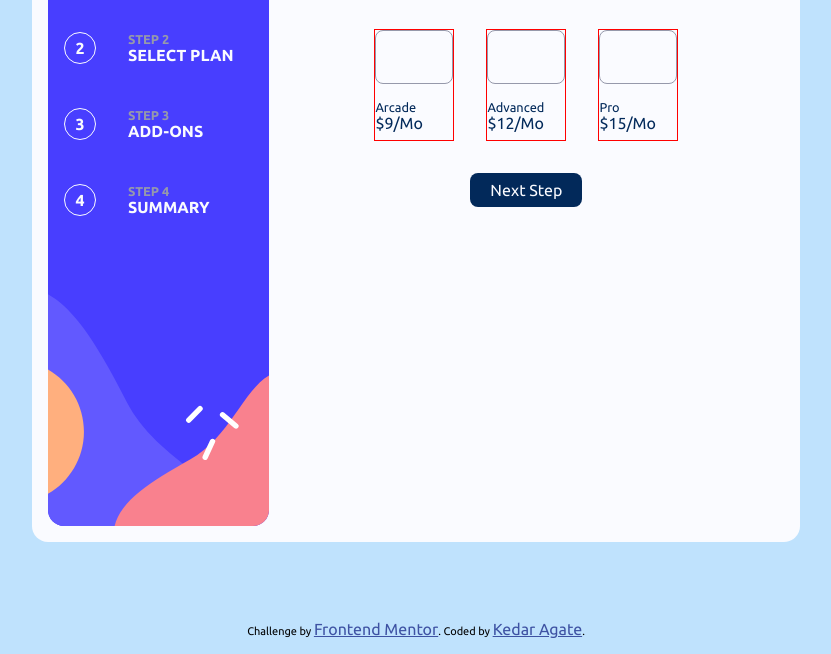
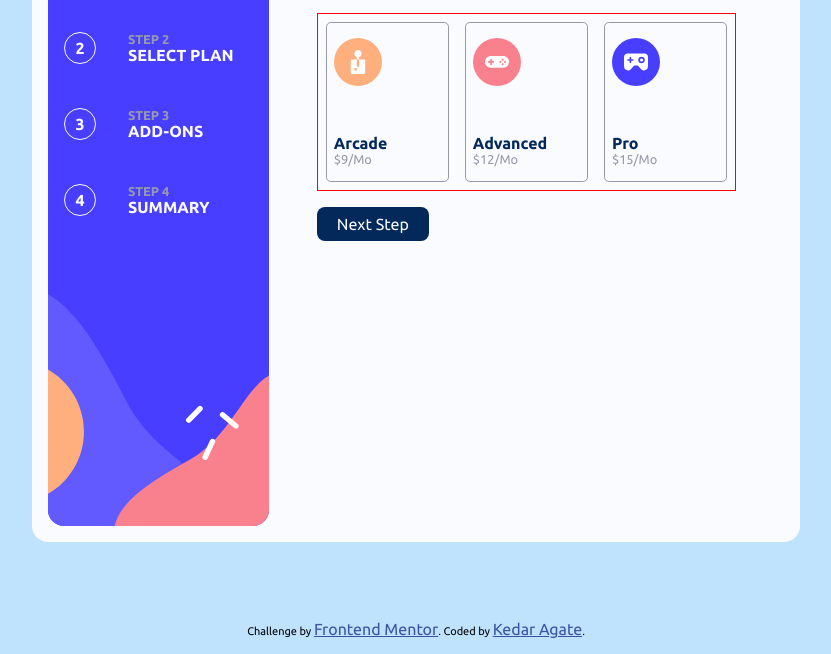
Before and after one commit to kedaragate/frontend-mentor-multistep-form, a plain HTML site: page plan-selection-page.html in a window 1280 px wide. Shown: the part 146-800 px from the top of the page, without its empty margins (224-1055 px from the left). Drawn offline with Linux system fonts and the light colour scheme.

Commit message:
step-2 radio button styling completed

```diff
--- a/plan-selection-page.html
+++ b/plan-selection-page.html
@@ -60,6 +60,10 @@
                 name="plan-option"
                 value="arcade"
               />
+              <img
+                src="./assets/images/icon-arcade.svg"
+                alt="arcade-plan-icon"
+              />
               <label for="plan-option-1"
                 >arcade <span value="9">$9/mo</span></label
               >
@@ -70,6 +74,10 @@
                 id="plan-option-2"
                 name="plan-option"
                 value="advanced"
+              />
+              <img
+                src="./assets/images/icon-advanced.svg"
+                alt="advanced-plan-icon"
               />
               <label for="plan-option-2"
                 >advanced <span value="12">$12/mo</span></label
@@ -82,16 +90,16 @@
                 name="plan-option"
                 value="pro"
               />
+              <img src="./assets/images/icon-pro.svg" alt="pro-plan-icon" />
               <label for="plan-option-3"
                 >pro <span value="15">$15/mo</span></label
               >
             </div>
           </div>
-          <div class="input-container">
-            <button type="submit" id="step-1-next-btn" class="btn">
-              Next Step
-            </button>
-          </div>
+
+          <button type="submit" id="step-2-next-btn" class="btn">
+            Next Step
+          </button>
         </form>
       </section>
     </main>
--- a/style.css
+++ b/style.css
@@ -152,6 +152,10 @@ body {
   outline: none;
   border: 0.5px solid var(--Marine-blue);
 }
+.step-1-next-btn {
+  align-self: flex-end;
+  justify-self: flex-end;
+}
 
 /*step 1 form styling end */
 
@@ -166,31 +170,52 @@ body {
   width: 100%;
   height: fit-content;
   display: flex;
-  justify-content: center;
+
   align-items: center;
   position: relative;
+  border: 1px solid red;
 }
 #step-2-form > .input-container > .plan-div {
-  width: 5rem;
-  height: 7rem;
+  width: 8rem;
+  height: 10rem;
   display: flex;
   flex-direction: column;
-  margin: 1rem;
-  border: 1px solid red;
+  margin: 0.5rem;
+  position: relative;
+}
+
+#step-2-form > .input-container > .plan-div > img {
+  position: absolute;
+  top: 1rem;
+  left: 0.5rem;
+  width: 3rem;
+  height: 3rem;
 }
 
 #step-2-form > .input-container > .plan-div > label {
   color: var(--Marine-blue);
-  margin-bottom: 0.5rem;
+  font-weight: 700;
+
+  position: absolute;
+  display: flex;
+  flex-direction: column;
+  bottom: 1rem;
+  left: 0.5rem;
+}
+
+#step-2-form > .input-container > .plan-div > label > span {
+  color: var(--Cool-gray);
+  font-weight: 400;
   font-size: 0.8rem;
 }
+
 #step-2-form > .input-container > .plan-div > input {
   appearance: none;
   padding: 0.5rem;
-  margin-bottom: 1rem;
+
   width: 100%;
   height: 100%;
-  border-radius: 0.5rem;
+  border-radius: 0.3rem;
   border: 0.5px solid var(--Cool-gray);
   cursor: pointer;
 }
@@ -200,11 +225,14 @@ body {
   border: 0.5px solid var(--Marine-blue);
 }
 
+.step-2-next-btn {
+  align-self: flex-end;
+  justify-self: flex-end;
+}
+
 /*step 1 form styling end */
 
 .btn {
-  align-self: flex-end;
-  justify-self: flex-end;
   padding: 0.5rem 0.5rem;
   width: 7rem;
   cursor: pointer;
```
